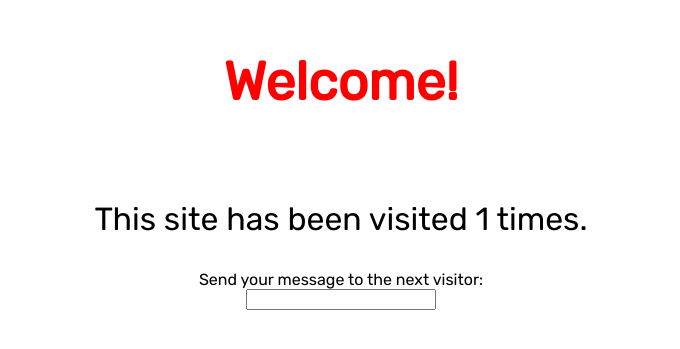
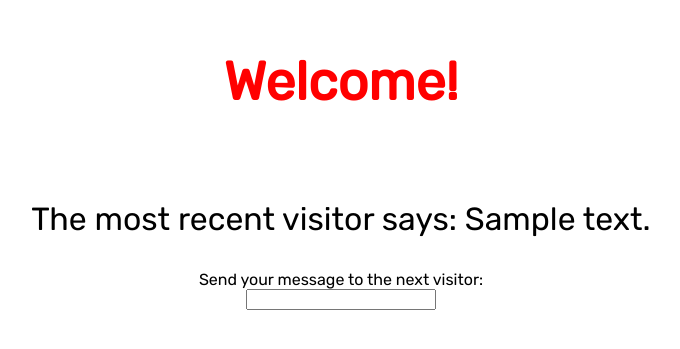
Before and after one commit to SnomMobile/Lab3, a Flask app: template sample_site/templates/index.html in a window 1280 px wide. Shown: the top 349 px of the page, without its empty margins (299-979 px from the left). Run offline with Flask 2, Linux system fonts and the light colour scheme; the template is opened without the code that fills it: most values are stand-ins (such as "Sample title", 1, 10 or a date in 2020).

Commit message:
Update index.html

```diff
--- a/sample_site/templates/index.html
+++ b/sample_site/templates/index.html
@@ -22,10 +22,14 @@
 </style>
 
 <div>
+
     <h1>Welcome!</h1><br>
-    <p>This site has been visited {{ count }} times.</p>
-    <form>
+
+    <p>The most recent visitor says: {{ message }}</p>
+
+    <form name="passdata" action "." method="post">
        <label for="message">Send your message to the next visitor:</label><br>
-       <input type="text" id="message" name="message"><br>
+       <input type="text" name="message"><br>
     </form>
+
 </div>
```
